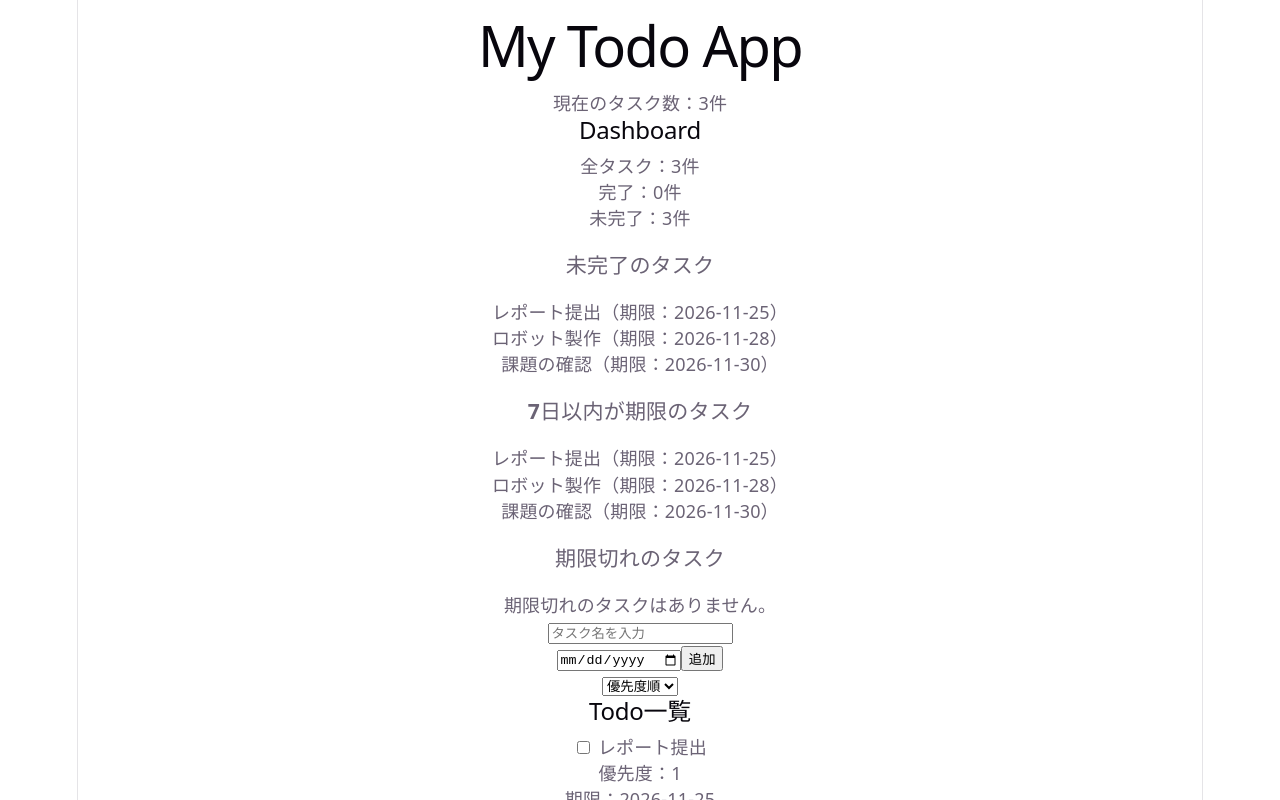
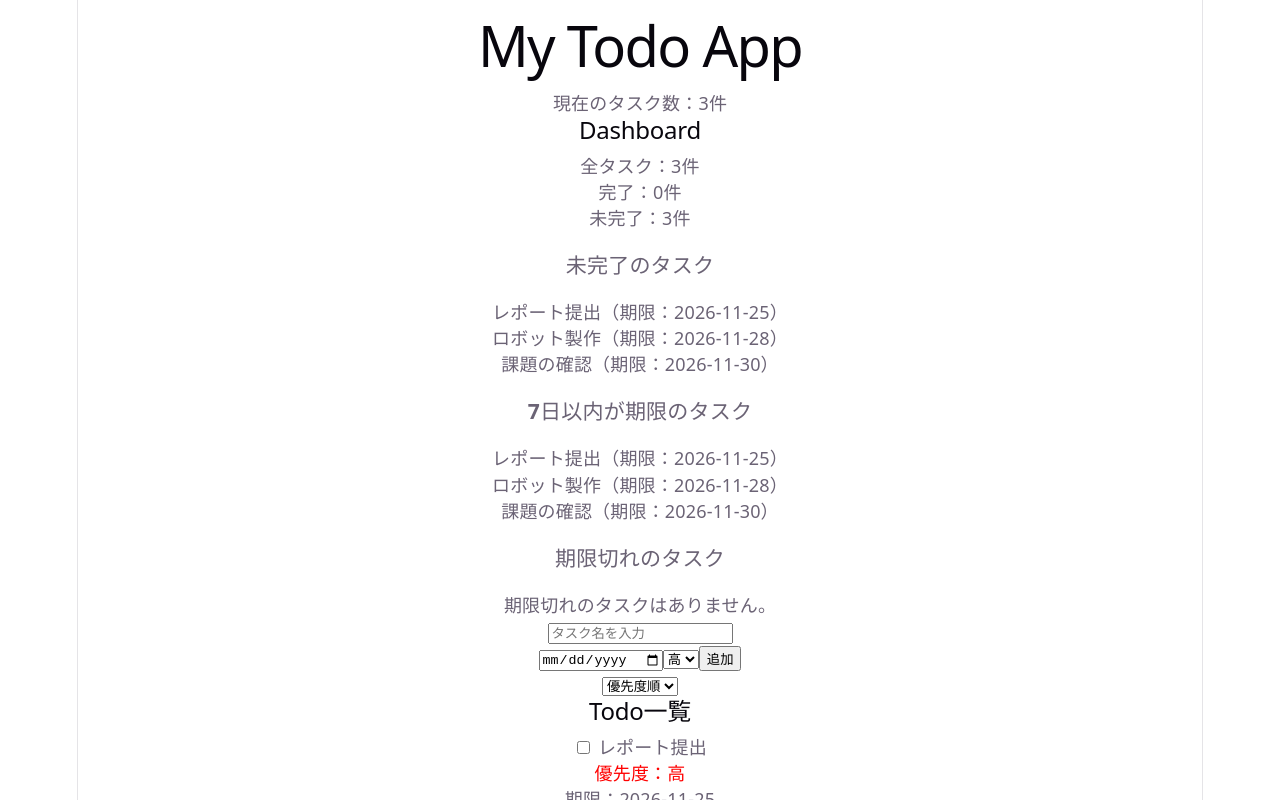
Before and after one commit to zassou-robo/MyToDo_App, a React (Vite) app: page / in a window 1280 px wide. Shown: the top 800 px of the page. Built offline with nearby package versions, Linux system fonts and the light colour scheme.

Commit message:
優先度ごとに着色

```diff
--- a/src/App.tsx
+++ b/src/App.tsx
@@ -52,6 +52,7 @@ function App() {
 
   const [title, setTitle] = useState("");
   const [deadline, setDeadline] = useState("");
+  const [priority, setPriority] = useState(1);
   const [sortType, setSortType] = useState("priority");
 
   const addTodo = () => {
@@ -65,7 +66,7 @@ function App() {
     const newTodo: Todo = {
       id: Date.now(),
       title: title,
-      priority: 1,
+      priority: priority,
       deadline: deadline,
       completed: false,
     };
@@ -73,6 +74,7 @@ function App() {
     setTodos([...todos, newTodo]);
     setTitle("");
     setDeadline("");
+    setPriority(1);
   };
 
   const deleteTodo = (id: number) => {
@@ -132,6 +134,11 @@ function App() {
       <input type="text" value={title} onChange={(event) => setTitle(event.target.value)} placeholder="タスク名を入力"/>
       <p></p>
       <input type="date" value={deadline} onChange={(event) => setDeadline(event.target.value)}/>
+      <select value={priority} onChange={(event) => setPriority(Number(event.target.value))} >
+        <option value={1}>高</option>
+        <option value={2}>中</option>
+        <option value={3}>低</option>
+      </select>
         <button onClick={addTodo}>
           追加
         </button>
--- a/src/TodoItem.tsx
+++ b/src/TodoItem.tsx
@@ -16,11 +16,15 @@ function TodoItem({
   onDelete,
   onToggle,
 }: TodoItemProps) {
+  const priorityColor =
+    priority === 1 ? "red" :
+    priority === 2 ? "orange" :
+    "blue";
   return (
     <div>
       <input type="checkbox" checked={completed} onChange={onToggle}/>
       <span style={{ textDecoration: completed ? "line-through" : "none",}}> {title} </span>
-      <p>優先度：{priority}</p>
+      <p style={{ color: priorityColor }}>優先度：{ priority === 1 ? "高" : priority === 2 ? "中" : "低" }</p>
       <p>期限：{deadline}</p>
       <button onClick={onDelete}>
         削除
```
